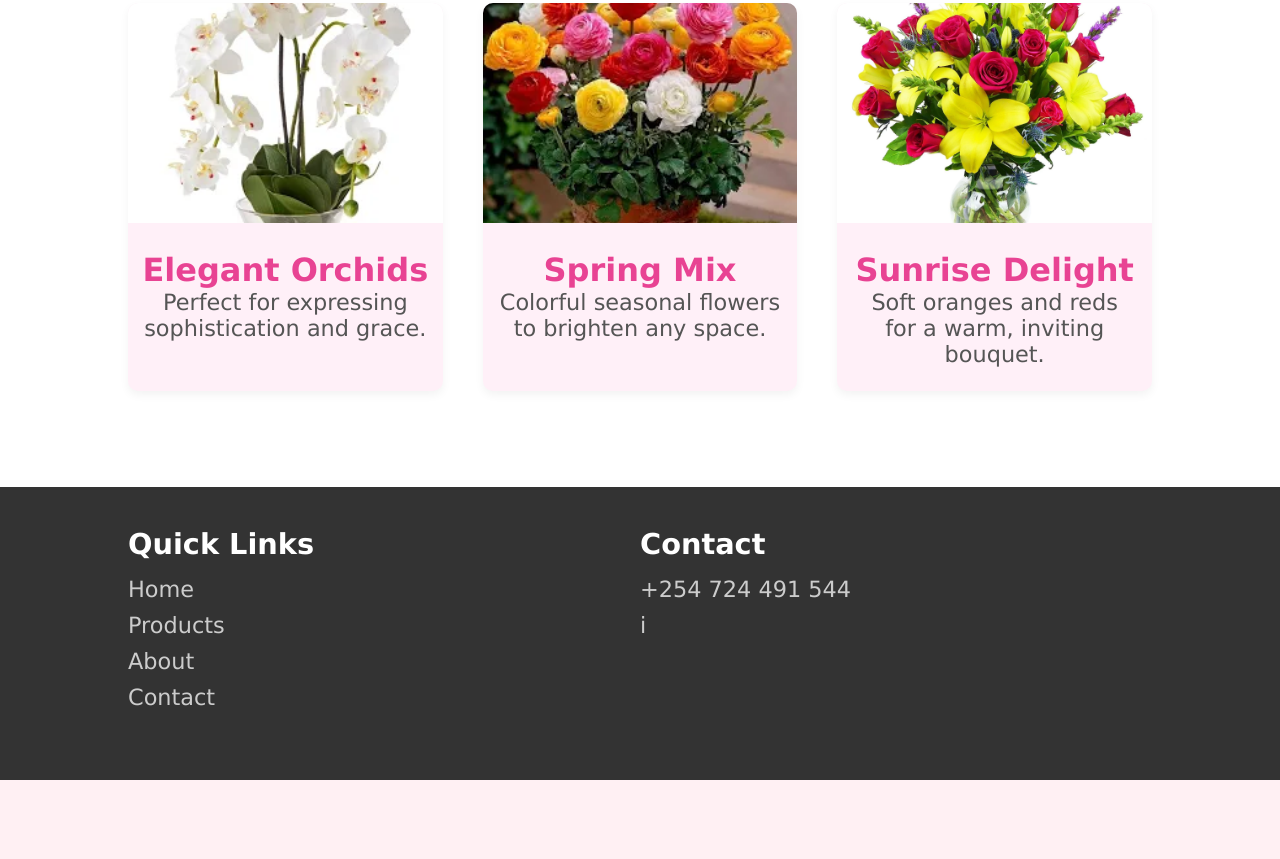
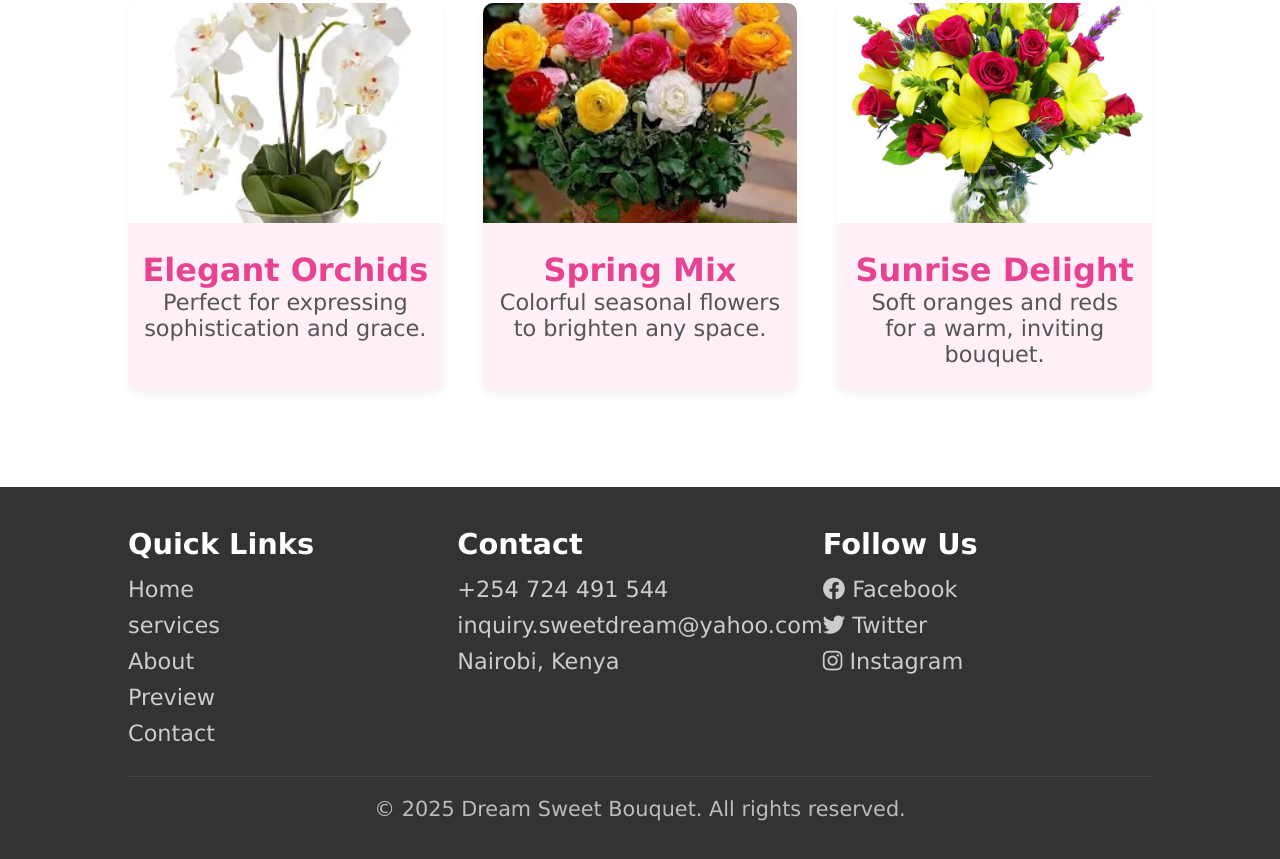
Before and after one commit to jeptoo40/floral, a plain HTML site: page preview.html in a window 1280 px wide. Shown: the part 1128-1987 px from the top of the page. Before the commit the page ends 1908 px from the top, so only its background shows below. Drawn offline with Linux system fonts and the light colour scheme.

Commit message:
Update preview.html

```diff
--- a/preview.html
+++ b/preview.html
@@ -232,8 +232,9 @@
         <h4>Quick Links</h4>
         <ul>
           <li><a href="index.html">Home</a></li>
-          <li><a href="products.html">Products</a></li>
+          <li><a href="services.html">services</a></li>
           <li><a href="about.html">About</a></li>
+          <li><a href="preview.html">Preview</a></li>
           <li><a href="contact.html">Contact</a></li>
         </ul>
       </div>
@@ -241,4 +242,22 @@
         <h4>Contact</h4>
         <ul>
           <li><a href="#">+254 724 491 544</a></li>
-          <li><a href="#">i
+          <li><a href="#">inquiry.sweetdream@yahoo.com</a></li>
+          <li><a href="#">Nairobi, Kenya</a></li>
+        </ul>
+      </div>
+      <div class="footer-col">
+        <h4>Follow Us</h4>
+        <ul>
+          <li><a href="#"><i class="fab fa-facebook"></i> Facebook</a></li>
+          <li><a href="#"><i class="fab fa-twitter"></i> Twitter</a></li>
+          <li><a href="#"><i class="fab fa-instagram"></i> Instagram</a></li>
+        </ul>
+      </div>
+    </div>
+    <div class="footer-bottom">
+      &copy; 2025 Dream Sweet Bouquet. All rights reserved.
+    </div>
+  </footer>
+</body>
+</html>
```
